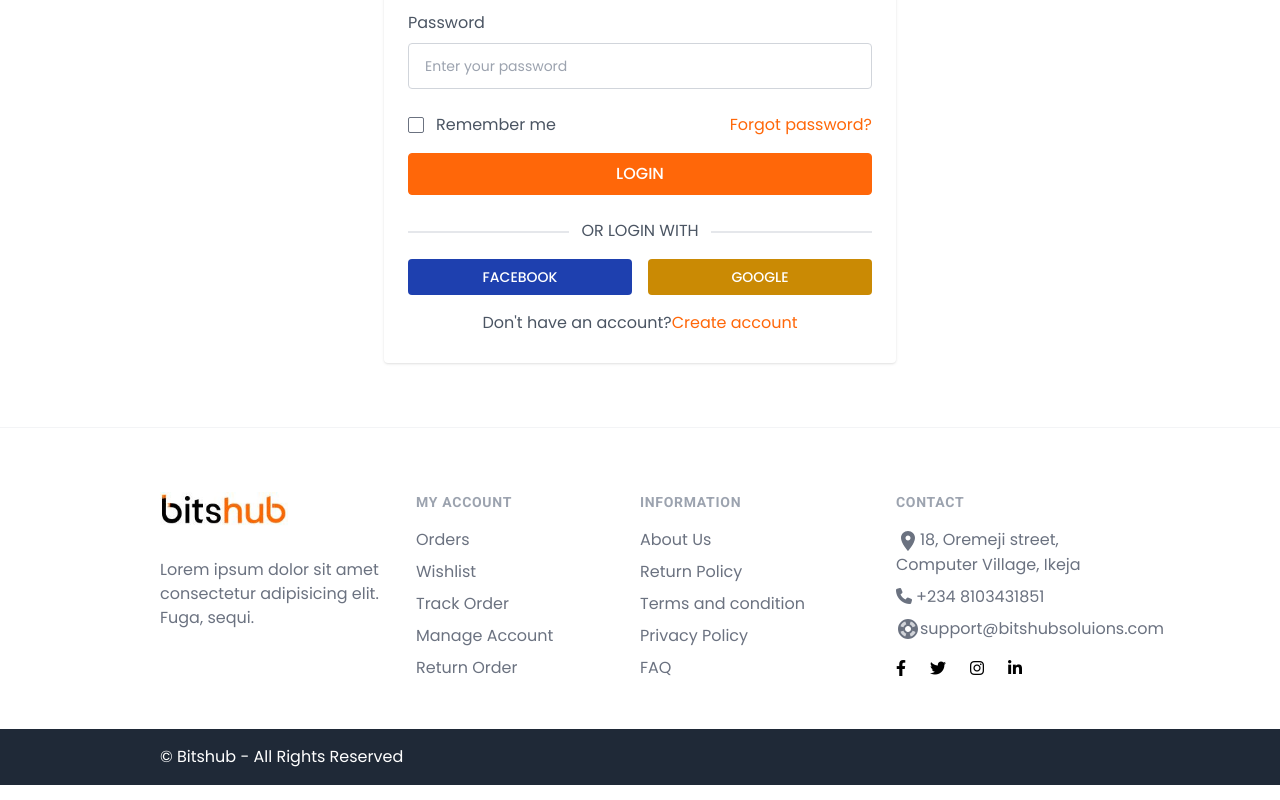
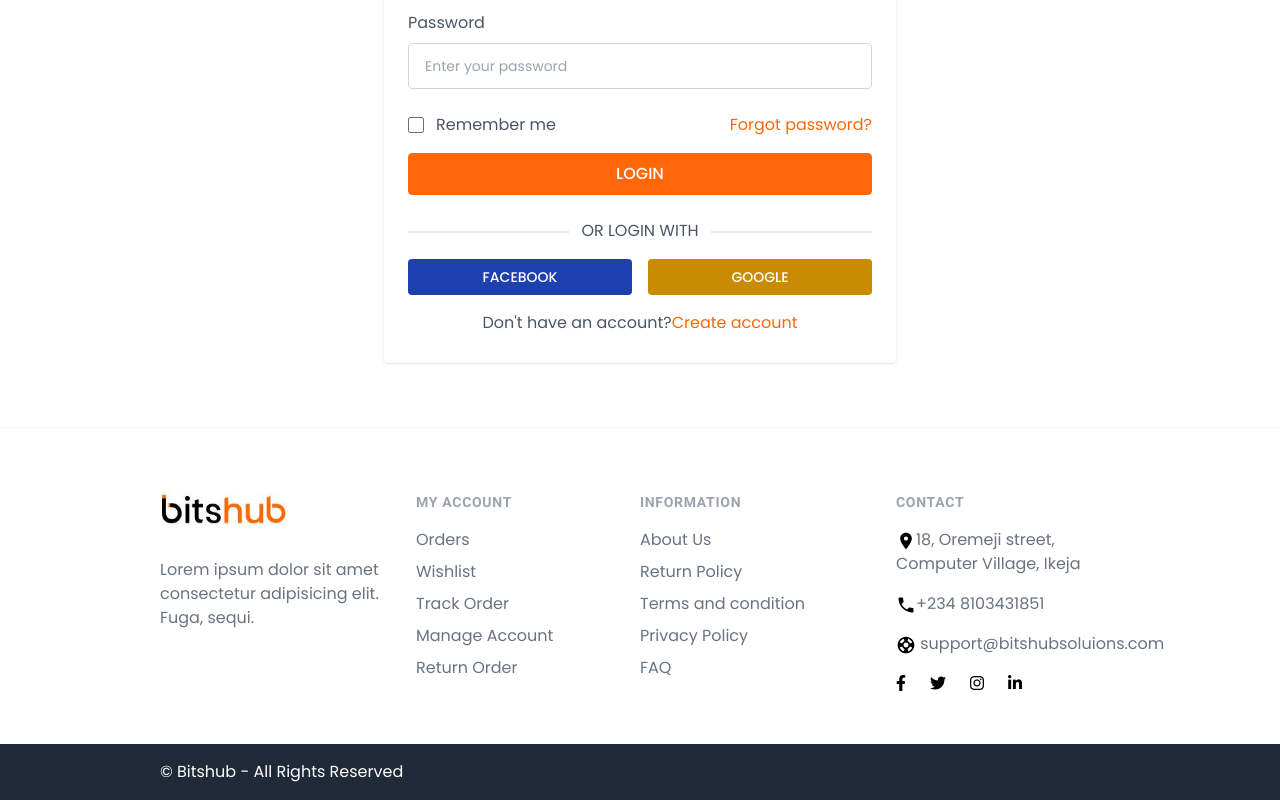
Before and after one commit to samsiteweb/bitshub-frontend, a React (Create React App) app: page /login in a window 1280 px wide. Shown: the part 438-1238 px from the top of the page. Built offline with nearby package versions, Linux system fonts and the light colour scheme.

Commit message:
footer contact text alignment

```diff
--- a/src/components/Footer.js
+++ b/src/components/Footer.js
@@ -1,9 +1,9 @@
 import React from "react";
 import bitshub from "../images/bitshub.jpeg";
 import BottomBar from "./BottomBar";
+import SupportIcon from '@mui/icons-material/Support';
 import LocationOnIcon from '@mui/icons-material/LocationOn';
-import SupportTwoToneIcon from '@mui/icons-material/SupportTwoTone';
-
+import PhoneIcon from '@mui/icons-material/Phone';
 
 const Footer = () => {
   return (
@@ -61,15 +61,15 @@ const Footer = () => {
 
               <div>
                 <h3 className="text-sm font-semibold text-gray-400 uppercase tracking-wider">Contact</h3>
-                <div className="mt-4 space-y-2 ">
+                <div className="mt-4 space-y-4 ">
                   <p className="text-base text-gray-500 hover:text-gray-900 block">
-                  <LocationOnIcon />18, Oremeji street, Computer Village, Ikeja
+                  <LocationOnIcon sx={{ fontSize: 20, color: "black"}} />18, Oremeji street, Computer Village, Ikeja
                   </p>
                   <p className="text-base text-gray-500 hover:text-gray-900 block">
-                    <a href="tel:+2348103431851"><i className="fas fa-phone pr-1"></i>+234 8103431851</a>
+                    <a href="tel:+2348103431851"><PhoneIcon sx={{ fontSize: 20, color: "black"}} />+234 8103431851</a>
                   </p>
-                  <p className="text-base whitespace-nowrap text-gray-500 hover:text-gray-900 block">
-                    <a href="mailto:support@bitshubsolutions.com"><SupportTwoToneIcon />support@bitshubsoluions.com</a>
+                  <p className="text-base whitespace-nowrap text-gray-500 hover:text-gray-900 md:break-words block">
+                    <a href="mailto:support@bitshubsolutions.com"><SupportIcon sx={{ fontSize: 20, color: "black"}} /> support@bitshubsoluions.com</a>
                   </p>
                 </div>
                 <div className="flex space-x-6 pt-4">
```
